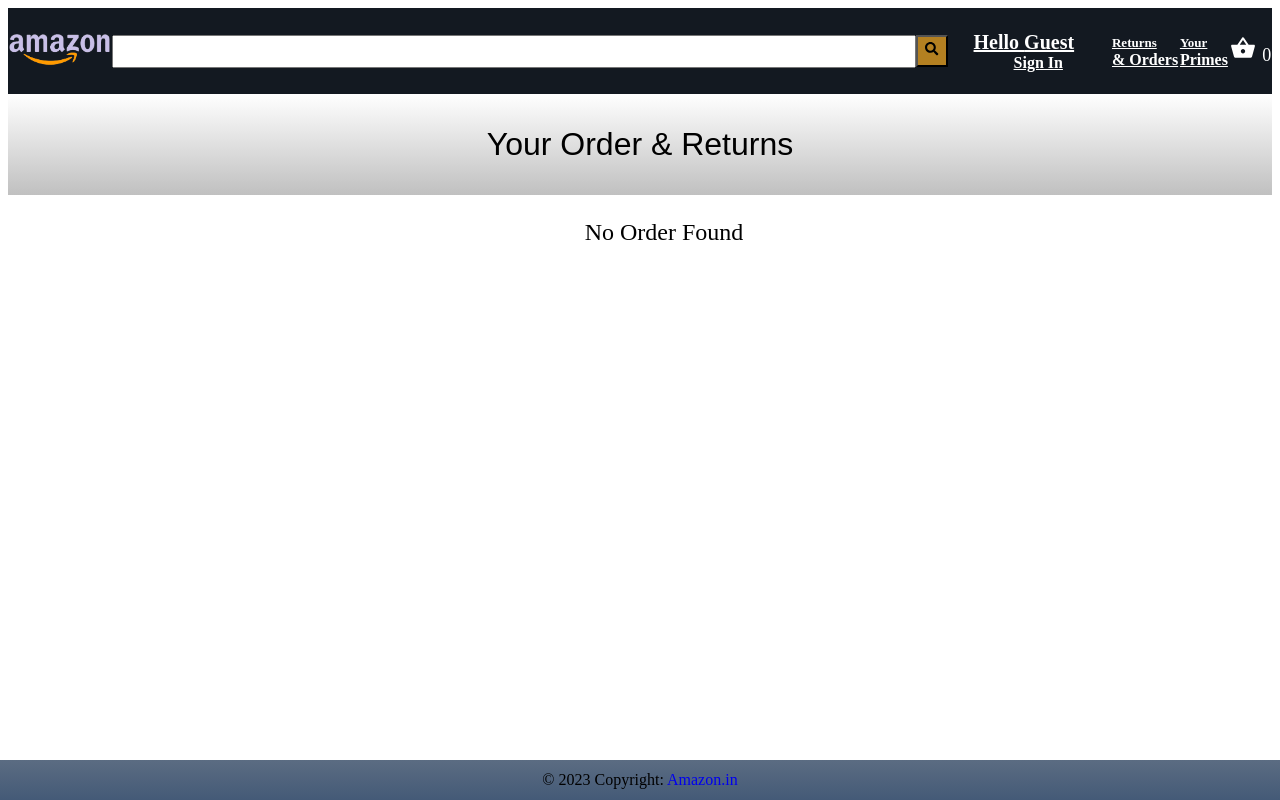
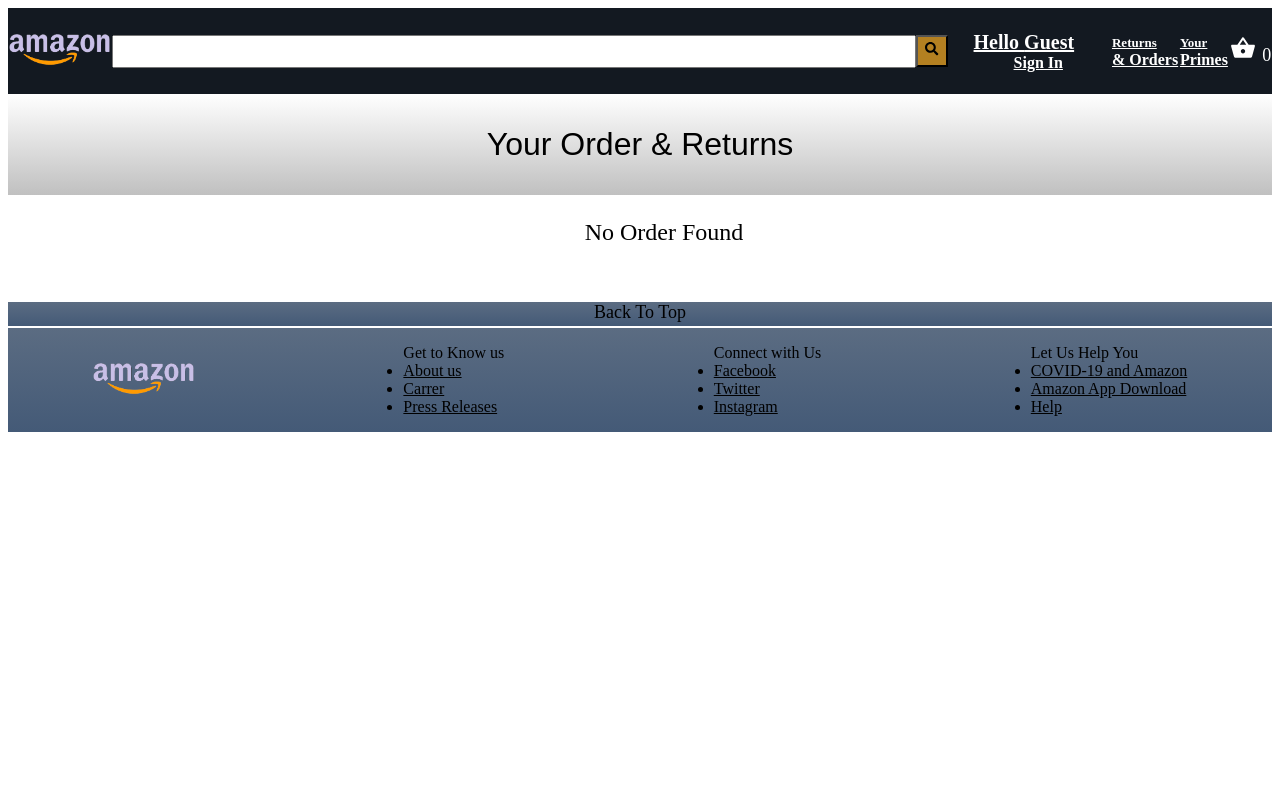
Before and after one commit to ParamSurywashi/Amazon-Clone---React-Project---0njs55hf023v, a React app: page /#/order in a window 1280 px wide. Built offline with nearby package versions, Linux system fonts and the light colour scheme.

Commit message:
updated footer with logo

```diff
--- a/src/Header/Footer.js
+++ b/src/Header/Footer.js
@@ -3,14 +3,67 @@
 import amzLogo from '../images/amazon-logo.png';
 
 import { Link } from 'react-router-dom';
+import { useState } from 'react';
 function Footer() {
+  const [footers, setFooters] = useState(false);
+    document.addEventListener('scroll', function(e) {
+        let documentHeight = document.body.scrollHeight;
+        let currentScroll = window.scrollY + window.innerHeight;
+        let modifier = 200;
+        if(currentScroll + modifier > documentHeight) {
+           setFooters(true);
+        }else{
+          setFooters(false);
+        }
+    })
+
+    function backToTopFunc(e){
+      document.body.scrollTop = 0;
+      document.documentElement.scrollTop = 0;
+    }
+
   return (
+
+      (!footers) ? (
     <div className='footerBase'>
-        <div className='websiteFooter' >
-        &copy; {new Date().getFullYear()} Copyright:{' '}
-        <Link to="/" className='linkForWebsite'>Amazon.in</Link>
-      </div>
-    </div>
+
+          <div className='websiteFooter' >
+          &copy; {new Date().getFullYear()} Copyright:{' '}
+          <Link to="/" className='linkForWebsite'>Amazon.in</Link>
+            </div>
+        </div>
+        ) : (
+          <>
+          <div onClick={(e)=>backToTopFunc(e)} id="backToTopTxt">Back To Top</div>
+
+
+          <div className='footerDivs'>
+            <div id='logoLink' ><Link to="/"> <img className='footerLogo' src={amzLogo} /> </Link></div>
+            <ul>
+              <span>Get to Know us</span>
+              <li><a href='https://www.aboutamazon.in/?utm_source=gateway&utm_medium=footer'>About us</a></li>
+              <li><a href="https://www.aboutamazon.in/?utm_source=gateway&utm_medium=footer">Carrer</a></li>
+              <li><a href="https://press.aboutamazon.in/?utm_source=gateway&utm_medium=footer">Press Releases</a></li>
+            </ul>
+            <ul>
+              <span>Connect with Us</span>
+              <li><a href='https://www.amazon.in/gp/redirect.html/ref=footer_fb?location=http://www.facebook.com/AmazonIN&token=2075D5EAC7BB214089728E2183FD391706D41E94&6'>Facebook</a></li>
+              <li><a href="https://www.amazon.in/gp/redirect.html/ref=footer_twitter?location=http://twitter.com/AmazonIN&token=A309DFBFCB1E37A808FF531934855DC817F130B6&6">Twitter</a></li>
+              <li><a href="https://www.amazon.in/gp/redirect.html?location=https://www.instagram.com/amazondotin&token=264882C912E9D005CB1D9B61F12E125D5DF9BFC7&source=standards">Instagram</a></li>
+            </ul>
+            <ul>
+              <span>Let Us Help You</span>
+              <li><a href='https://www.amazon.in/gp/help/customer/display.html?nodeId=GDFU3JS5AL6SYHRD&ref_=footer_covid'>COVID-19 and Amazon</a></li>
+              <li><a href="https://www.amazon.in/gp/browse.html?node=6967393031&ref_=footer_mobapp">Amazon App Download</a></li>
+              <li><a href="https://www.amazon.in/gp/help/customer/display.html?nodeId=200507590&ref_=footer_gw_m_b_he">Help</a></li>
+            </ul>
+          </div>
+       {/* </div> <div className='footerWithDetails'></div> */}
+       </>
+        )
+
+
+
   )
 }
 
--- a/src/styles/footer.css
+++ b/src/styles/footer.css
@@ -18,3 +18,42 @@
 .linkForWebsite{
     text-decoration: none;
 }
+#backToTopTxt{
+    font-size: 18px;
+    background-image: linear-gradient(#5b6c82, #445a77);
+    text-align: center;
+    height: 3vh;
+    margin-bottom: 2px;
+}
+
+/* .footerDivs{
+    display: flex;
+    flex-direction: row;
+} */
+
+.footerDivs{
+    position: relative;
+    right: 0px;
+    bottom: 0px;
+    border: none;
+    background-image: linear-gradient(#5b6c82, #445a77);
+    display: flex;
+    flex-direction: row;
+    justify-content: space-around;
+    align-items: center;
+}
+
+#logoLink{
+    width: 8%;
+}
+
+.footerLogo{
+    height: 100%;
+    width: 100%;
+}
+.footerDivs a{
+    color: black;
+}
+.footerDivs a:visited {
+    color: black;
+  }
```
